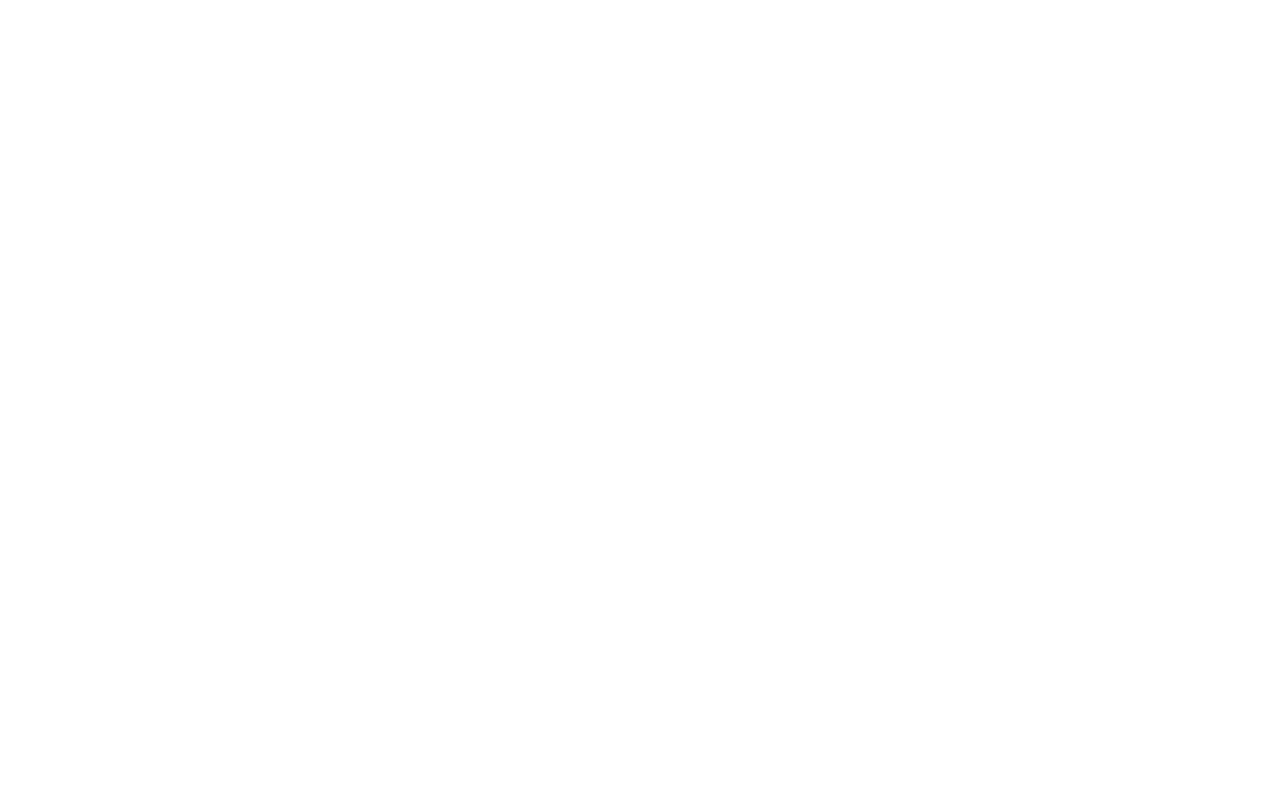
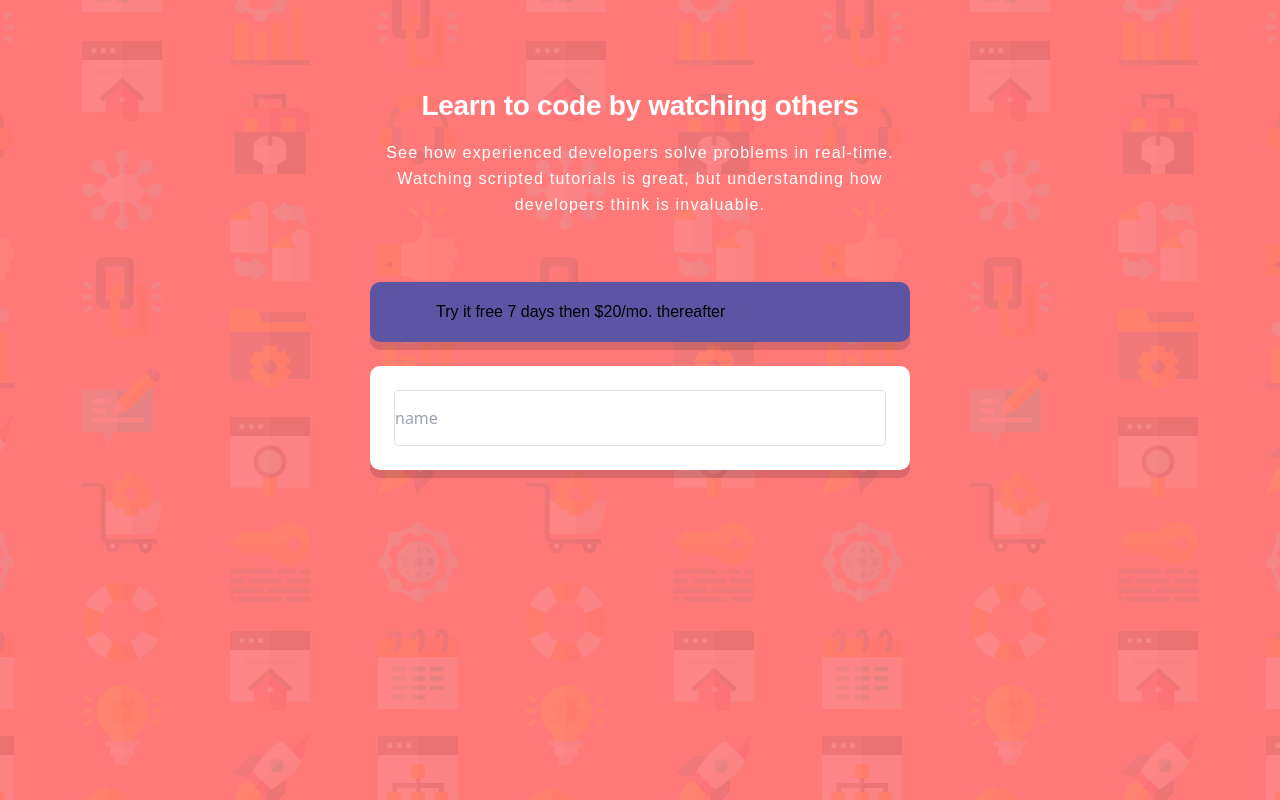
Before and after one commit to ArabuliGiorgi/Intro-component-with-sign-up-form, a React (Vite) app: page / in a window 1280 px wide. Built offline with nearby package versions, Linux system fonts and the light colour scheme.

Commit message:
built half of project

```diff
--- a/src/App.css
+++ b/src/App.css
@@ -0,0 +1,10 @@
+main{
+  width: 100%;
+  height: 100%;
+  padding: 88px 24px 68px;
+  display: flex;
+  flex-direction: column;
+  justify-content: center;
+  align-items: center;
+  gap: 64px;
+}
--- a/src/App.jsx
+++ b/src/App.jsx
@@ -1,9 +1,27 @@
 import './App.css'
+import { useState } from 'react';
+import { Container1, Container2 } from './styled-components/Containers';
+import Field from './jsx-components/Field';
 
 function App() {
+  const [clicked, setClicked] = useState(false);
+
   return (
-    <>
-    </>
+    <main>
+      <Container1>
+        <h1>Learn to code by watching others</h1>
+        <p>See how experienced developers solve problems in real-time. Watching scripted tutorials is great, but understanding how developers think is invaluable.</p>
+      </Container1>
+      <Container2>
+        <div className="plan">
+          <h1 className='font-bold text-[15px] leading-[26px] tracking-[0.27px] text-center text-white'>
+          Try it free 7 days <span className='font-normal'>then $20/mo. thereafter</span></h1>
+        </div>
+        <div className="form">
+          <Field placeholder={'name'} clicked={clicked}></Field>
+        </div>
+      </Container2>
+    </main>
   )
 }
 
--- a/src/index.css
+++ b/src/index.css
@@ -1,13 +1,31 @@
 @tailwind base;
 @tailwind components;
 @tailwind utilities;
+
+@import url('https://fonts.googleapis.com/css2?family=Poppins:ital,wght@0,100;0,200;0,300;0,400;0,500;0,600;0,700;0,800;0,900;1,100;1,200;1,300;1,400;1,500;1,600;1,700;1,800;1,900&display=swap');
 
 *{
   margin: 0;
   padding: 0;
   box-sizing: border-box;
 }
+body{
+  background-color: #FF7979;
+}
 #root{
   width: 100%;
   min-height: 100vh;
+  background-color: #FF7979;
+  background-image: url(/public/images/bg-intro-mobile.png);
+  background-repeat: no-repeat;
+  background-position: 50% 0;
 }
+h1, p{
+  font-family: "Poppins", sans-serif;
+}
+
+@media only screen and (min-width: 600px){
+  #root{
+    background-image: url(/public/images/bg-intro-desktop.png);
+  }
+}
--- /dev/null
+++ b/src/jsx-components/Field.jsx
@@ -0,0 +1,32 @@
+import './Field.css'
+import styled from 'styled-components'
+import { useState } from 'react';
+
+export default function Field({placeholder, clicked}){
+    const [inputName, setInputName] = useState('normal');
+    const [value, setValue] = useState('');
+    const getValue = (event) => {
+        setValue(event.target.value);
+    }
+    if(clicked && value === ''){
+        setInputName('error');
+    }
+
+    return(
+        <>
+            <InputField
+            type="text"
+            placeholder={placeholder}
+            onChange={getValue}
+            className={inputName}
+            />
+        </>
+    )
+}
+
+const InputField = styled.input`
+    border: 1px solid #DEDEDE;
+    border-radius: 5px;
+    width: 100%;
+    height: 56px;
+`;
--- /dev/null
+++ b/src/styled-components/Containers.js
@@ -0,0 +1,45 @@
+import styled from 'styled-components'
+
+const Container1 = styled.div`
+    width: 100%;
+    max-width: 525px;
+    h1{
+        font-size: 28px;
+        font-weight: 700;
+        line-height: 36px;
+        letter-spacing: -0.29px;
+        text-align: center;
+        color: #FFFFFF;
+        margin-bottom: 16px;
+    }
+    p{
+        font-size: 16px;
+        font-weight: 500;
+        line-height: 26px;
+        text-align: center;
+        color: #FFFFFF;
+        letter-spacing: 1.2px;
+    }
+`;
+
+const Container2 = styled.div`
+    width: 100%;
+    max-width: 540px;
+    .plan{
+        box-shadow: 0px 8px 0px 0px #00000025;
+        background-color: #5E54A4;
+        border-radius: 10px;
+        width: 100%;
+        padding: 18px 66px;
+        margin-bottom: 24px;
+    }
+    .form{
+        box-shadow: 0px 8px 0px 0px #00000025;
+        background-color: white;
+        border-radius: 10px;
+        width: 100%;
+        padding: 24px;
+    }
+`;
+
+export {Container1, Container2};
```
Also changed, not shown: src/jsx-components/Field.css (added).
